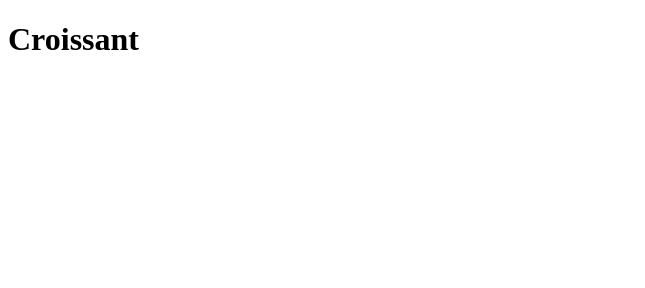
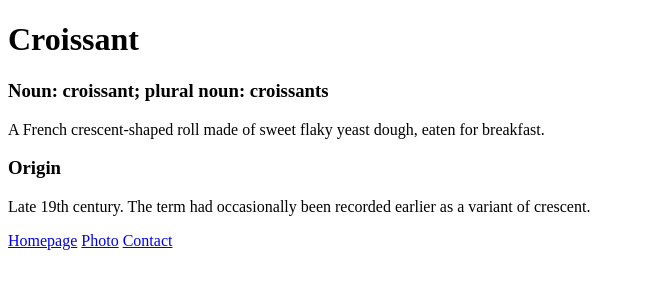
Before and after one commit to Mel-Lowe/croissant, a plain HTML site: page index.html in a window 1280 px wide. Shown: the whole page, without its empty margins (0-645 px from the left). Drawn offline with Linux system fonts and the light colour scheme.

```diff
--- a/index.html
+++ b/index.html
@@ -8,5 +8,19 @@
   </head>
   <body>
     <h1>Croissant</h1>
+
+    <h3>Noun: croissant; plural noun: croissants</h3>
+    <p>
+      A French crescent-shaped roll made of sweet flaky yeast dough, eaten for
+      breakfast.
+    </p>
+    <h3>Origin</h3>
+    <p>
+      Late 19th century. The term had occasionally been recorded earlier as a
+      variant of crescent.
+    </p>
+    <a href="/">Homepage</a>
+    <a href="/photo.html">Photo</a>
+    <a href="/contact.html">Contact</a>
   </body>
 </html>
```
Also changed, not shown: contact.html (+6 -1 lines), photo.html (+10 -1 lines), images/Croissant.jpeg (added).
